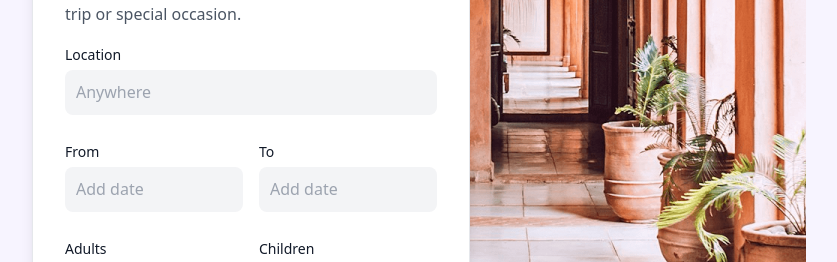
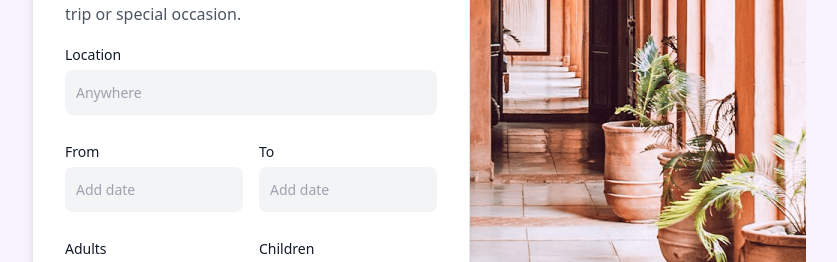
Before and after one commit to rhaicode/homeglobe-form-test, a Next.js app: page / in a window 1280 px wide. Shown: the part 266-528 px from the top of the page, without its empty margins (221-1058 px from the left). Built offline with nearby package versions, Linux system fonts and the light colour scheme.

Commit message:
Update input font size

```diff
--- a/src/components/ui/Input.tsx
+++ b/src/components/ui/Input.tsx
@@ -8,7 +8,7 @@ const Input: React.FC<InputProps> = ({ label, className, ...props }) => {
     return (
         <div>
             {label && <label className='text-rich-black text-sm'>{label}</label>}
-            <input className={`block mt-1 h-[45px] border-[3px] border-transparent bg-cloud-mist hover:bg-pale-fog rounded-lg p-2 w-full text-midnight-slate focus:outline-none focus:border-light-purple ${className}`} {...props} />
+            <input className={`block mt-1 text-sm h-[45px] border-[3px] border-transparent bg-cloud-mist hover:bg-pale-fog rounded-lg p-2 w-full text-midnight-slate focus:outline-none focus:border-light-purple ${className}`} {...props} />
         </div>
     );
 };
```
